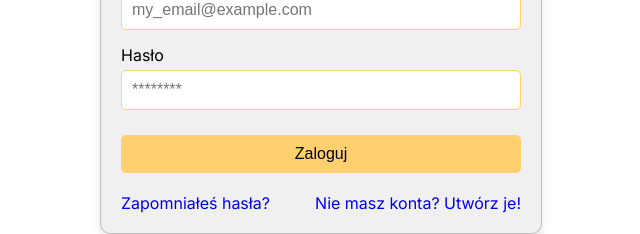
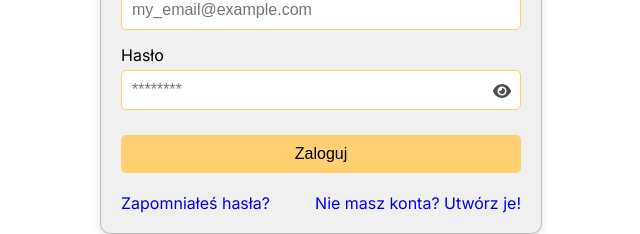
Before and after one commit to HarmoniApp/frontend, a Next.js app: page / in a window 1280 px wide. Shown: the part 186-420 px from the top of the page, without its empty margins (319-959 px from the left). Built offline with nearby package versions, Linux system fonts and the light colour scheme.

Commit message:
feat: eye thah show password

```diff
--- a/components/login/index.tsx
+++ b/components/login/index.tsx
@@ -1,10 +1,18 @@
 "use client";
-import React from 'react';
+import React, { useState } from 'react';
 import { Formik, Form, Field, ErrorMessage } from 'formik';
 import * as Yup from 'yup';
 import styles from './main.module.scss';
+import { FontAwesomeIcon } from '@fortawesome/react-fontawesome';
+import { faEye, faEyeSlash } from '@fortawesome/free-solid-svg-icons';
 
 const Login = () => {
+  const [showPassword, setShowPassword] = useState(false);
+
+  const togglePasswordVisibility = () => {
+    setShowPassword(!showPassword);
+  };
+
   const validationSchema = Yup.object().shape({
     email: Yup.string().email('Nieprawidłowy email').required('Email jest wymagany'),
     password: Yup.string().required('Hasło jest wymagane'),
@@ -33,13 +41,20 @@ const Login = () => {
             <ErrorMessage name="email" component="div" className={styles.error} />
 
             <label className={styles.label} htmlFor="password">Hasło</label>
+            <div className={styles.passwordContainer}>
               <Field
                 className={`${styles.input} ${errors.password && touched.password ? styles.errorInput : ''}`}
-              type="password"
+                type={showPassword ? "text" : "password"}
                 id="password"
                 name="password"
                 placeholder="********"
               />
+              <FontAwesomeIcon
+                icon={showPassword ? faEyeSlash : faEye}
+                className={styles.eyeIcon}
+                onClick={togglePasswordVisibility}
+              />
+            </div>
             <ErrorMessage name="password" component="div" className={styles.error} />
 
             <button type="submit" className={styles.button}>Zaloguj</button>
--- a/components/login/main.module.scss
+++ b/components/login/main.module.scss
@@ -50,6 +50,19 @@ $error-color: #FF0000;
     border-color: $error-color;
 }
 
+.passwordContainer {
+    position: relative;
+}
+
+.eyeIcon {
+    position: absolute;
+    top: 37%;
+    right: 10px;
+    transform: translateY(-50%);
+    cursor: pointer;
+    color: $secondary-color;
+}
+
 .button {
     padding: 10px;
     margin-top: 10px;
```
Lines whose indentation alone changed are shown as unchanged.
